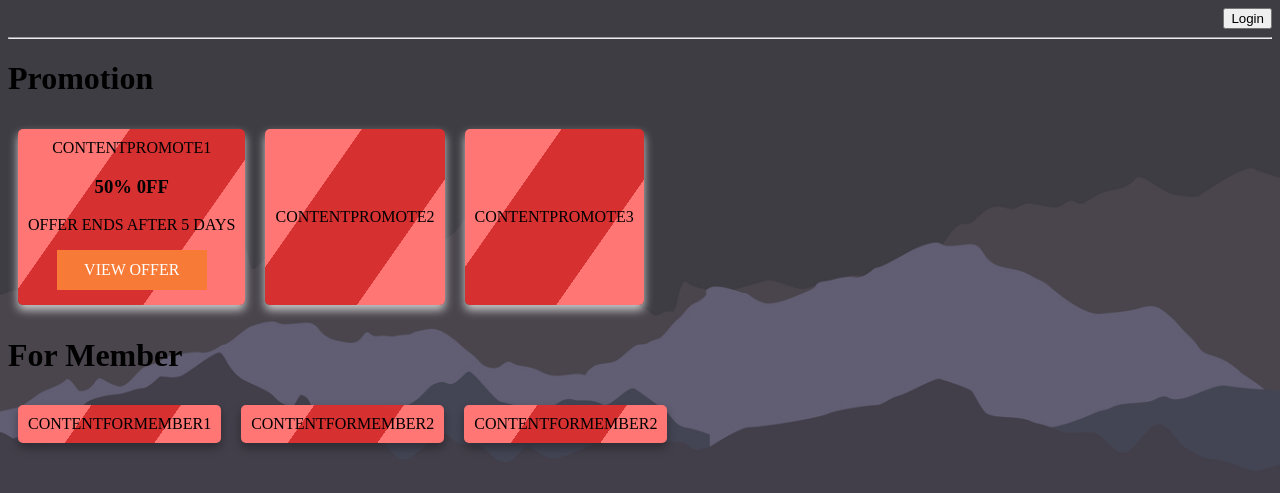
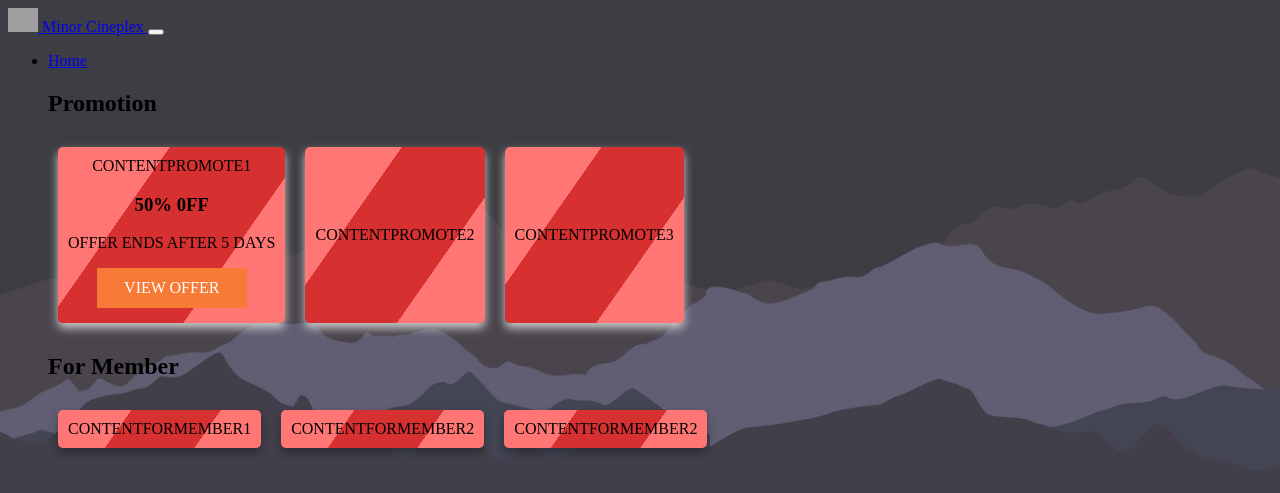
Before and after one commit to PitchArN/MinorCineplex, a PHP site: page /Test.php in a window 1280 px wide. Shown: the top 493 px of the page. Run offline with PHP 8.4, Linux system fonts and the light colour scheme; grey boxes are pictures that could not be loaded.

Commit message:
Update Test.php

```diff
--- a/PointPromotion/Test.php
+++ b/PointPromotion/Test.php
@@ -4,10 +4,20 @@
     <link rel="stylesheet" href="style.css">
 </head>
     <body>
-        <div class="LoginButton">
-            <button>Login</button>
-        </div>
-        <hr>
+    <nav class="navbar navbar-expand-lg navbar-light bg-light">
+  <div class="container-fluid">
+  <a class="navbar-brand" href="#">
+      <img src="/docs/5.1/assets/brand/bootstrap-logo.svg" alt="" width="30" height="24" class="d-inline-block align-text-top">
+      Minor Cineplex
+    </a>
+    <button class="navbar-toggler" type="button" data-bs-toggle="collapse" data-bs-target="#navbarSupportedContent" aria-controls="navbarSupportedContent" aria-expanded="false" aria-label="Toggle navigation">
+      <span class="navbar-toggler-icon"></span>
+    </button>
+    <div class="collapse navbar-collapse" id="navbarSupportedContent">
+      <ul class="navbar-nav me-auto mb-2 mb-lg-0">
+        <li class="nav-item">
+          <a class="nav-link active" aria-current="page" href="#">Home</a>
+        </li>
         <h1>Promotion</h1>
         <div class="PromotionBanner">
             <div class="Promotion1">
```
